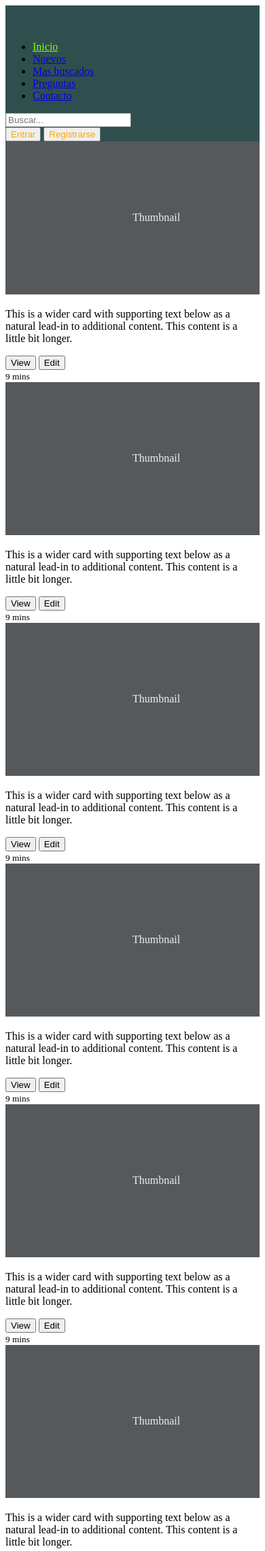
After one commit to jantoniotp/ShoeShop, a Symfony app: template templates/shoe/index.html.twig in a window 390 px wide. The commit adds this page. Shown: the top 2281 px of the page at 68% size. Run offline with Twig, Linux system fonts and the light colour scheme; the template is opened without the code that fills it, so the values that code supplies are empty; some libraries are stand-ins or nearby versions.

Commit message:
agrego controller shoe y responsive image

```diff
--- a/templates/base.html.twig
+++ b/templates/base.html.twig
@@ -20,7 +20,7 @@
                 </a>
 
                 <ul class="nav col-12 col-lg-auto me-lg-auto mb-2 justify-content-center mb-md-0">
-                    <li><a href="#" class="nav-link px-2 text-secondary">Inicio</a></li>
+                    <li><a href="#" class="nav-link px-2" style="color: chartreuse;">Inicio</a></li>
                     <li><a href="#" class="nav-link px-2 text-white">Nuevos</a></li>
                     <li><a href="#" class="nav-link px-2 text-white">Mas buscados</a></li>
                     <li><a href="#" class="nav-link px-2 text-white">Preguntas</a></li>
@@ -32,8 +32,8 @@
                 </form>
 
                 <div class="text-end">
-                    <button type="button" class="btn btn-outline-light me-2">Entrar</button>
-                    <button type="button" class="btn btn-warning">Registrarse</button>
+                    <button type="button" class="btn btn-outline-light me-2" style="color: orange;">Entrar</button>
+                    <button type="button" class="btn btn-warning" style="color: orange;">Registrarse</button>
                 </div>
             </div>
         </div>
--- /dev/null
+++ b/templates/shoe/index.html.twig
@@ -0,0 +1,159 @@
+{% extends 'base.html.twig' %}
+
+{% block title %}Adidas{% endblock %}
+
+{% block body %}
+    <div class="album py-5 bg-light">
+        <div class="container">
+
+            <div class="row row-cols-1 row-cols-sm-2 row-cols-md-3 g-3">
+                <div class="col">
+                    <div class="card shadow-sm">
+                        <svg class="bd-placeholder-img card-img-top" width="100%" height="225" xmlns="http://www.w3.org/2000/svg" role="img" aria-label="Placeholder: Thumbnail" preserveAspectRatio="xMidYMid slice" focusable="false"><title>Placeholder</title><rect width="100%" height="100%" fill="#55595c"></rect><text x="50%" y="50%" fill="#eceeef" dy=".3em">Thumbnail</text></svg>
+
+                        <div class="card-body">
+                            <p class="card-text">This is a wider card with supporting text below as a natural lead-in to additional content. This content is a little bit longer.</p>
+                            <div class="d-flex justify-content-between align-items-center">
+                                <div class="btn-group">
+                                    <button type="button" class="btn btn-sm btn-outline-secondary">View</button>
+                                    <button type="button" class="btn btn-sm btn-outline-secondary">Edit</button>
+                                </div>
+                                <small class="text-muted">9 mins</small>
+                            </div>
+                        </div>
+                    </div>
+                </div>
+                <div class="col">
+                    <div class="card shadow-sm">
+                        <svg class="bd-placeholder-img card-img-top" width="100%" height="225" xmlns="http://www.w3.org/2000/svg" role="img" aria-label="Placeholder: Thumbnail" preserveAspectRatio="xMidYMid slice" focusable="false"><title>Placeholder</title><rect width="100%" height="100%" fill="#55595c"></rect><text x="50%" y="50%" fill="#eceeef" dy=".3em">Thumbnail</text></svg>
+
+                        <div class="card-body">
+                            <p class="card-text">This is a wider card with supporting text below as a natural lead-in to additional content. This content is a little bit longer.</p>
+                            <div class="d-flex justify-content-between align-items-center">
+                                <div class="btn-group">
+                                    <button type="button" class="btn btn-sm btn-outline-secondary">View</button>
+                                    <button type="button" class="btn btn-sm btn-outline-secondary">Edit</button>
+                                </div>
+                                <small class="text-muted">9 mins</small>
+                            </div>
+                        </div>
+                    </div>
+                </div>
+                <div class="col">
+                    <div class="card shadow-sm">
+                        <svg class="bd-placeholder-img card-img-top" width="100%" height="225" xmlns="http://www.w3.org/2000/svg" role="img" aria-label="Placeholder: Thumbnail" preserveAspectRatio="xMidYMid slice" focusable="false"><title>Placeholder</title><rect width="100%" height="100%" fill="#55595c"></rect><text x="50%" y="50%" fill="#eceeef" dy=".3em">Thumbnail</text></svg>
+
+                        <div class="card-body">
+                            <p class="card-text">This is a wider card with supporting text below as a natural lead-in to additional content. This content is a little bit longer.</p>
+                            <div class="d-flex justify-content-between align-items-center">
+                                <div class="btn-group">
+                                    <button type="button" class="btn btn-sm btn-outline-secondary">View</button>
+                                    <button type="button" class="btn btn-sm btn-outline-secondary">Edit</button>
+                                </div>
+                                <small class="text-muted">9 mins</small>
+                            </div>
+                        </div>
+                    </div>
+                </div>
+
+                <div class="col">
+                    <div class="card shadow-sm">
+                        <svg class="bd-placeholder-img card-img-top" width="100%" height="225" xmlns="http://www.w3.org/2000/svg" role="img" aria-label="Placeholder: Thumbnail" preserveAspectRatio="xMidYMid slice" focusable="false"><title>Placeholder</title><rect width="100%" height="100%" fill="#55595c"></rect><text x="50%" y="50%" fill="#eceeef" dy=".3em">Thumbnail</text></svg>
+
+                        <div class="card-body">
+                            <p class="card-text">This is a wider card with supporting text below as a natural lead-in to additional content. This content is a little bit longer.</p>
+                            <div class="d-flex justify-content-between align-items-center">
+                                <div class="btn-group">
+                                    <button type="button" class="btn btn-sm btn-outline-secondary">View</button>
+                                    <button type="button" class="btn btn-sm btn-outline-secondary">Edit</button>
+                                </div>
+                                <small class="text-muted">9 mins</small>
+                            </div>
+                        </div>
+                    </div>
+                </div>
+                <div class="col">
+                    <div class="card shadow-sm">
+                        <svg class="bd-placeholder-img card-img-top" width="100%" height="225" xmlns="http://www.w3.org/2000/svg" role="img" aria-label="Placeholder: Thumbnail" preserveAspectRatio="xMidYMid slice" focusable="false"><title>Placeholder</title><rect width="100%" height="100%" fill="#55595c"></rect><text x="50%" y="50%" fill="#eceeef" dy=".3em">Thumbnail</text></svg>
+
+                        <div class="card-body">
+                            <p class="card-text">This is a wider card with supporting text below as a natural lead-in to additional content. This content is a little bit longer.</p>
+                            <div class="d-flex justify-content-between align-items-center">
+                                <div class="btn-group">
+                                    <button type="button" class="btn btn-sm btn-outline-secondary">View</button>
+                                    <button type="button" class="btn btn-sm btn-outline-secondary">Edit</button>
+                                </div>
+                                <small class="text-muted">9 mins</small>
+                            </div>
+                        </div>
+                    </div>
+                </div>
+                <div class="col">
+                    <div class="card shadow-sm">
+                        <svg class="bd-placeholder-img card-img-top" width="100%" height="225" xmlns="http://www.w3.org/2000/svg" role="img" aria-label="Placeholder: Thumbnail" preserveAspectRatio="xMidYMid slice" focusable="false"><title>Placeholder</title><rect width="100%" height="100%" fill="#55595c"></rect><text x="50%" y="50%" fill="#eceeef" dy=".3em">Thumbnail</text></svg>
+
+                        <div class="card-body">
+                            <p class="card-text">This is a wider card with supporting text below as a natural lead-in to additional content. This content is a little bit longer.</p>
+                            <div class="d-flex justify-content-between align-items-center">
+                                <div class="btn-group">
+                                    <button type="button" class="btn btn-sm btn-outline-secondary">View</button>
+                                    <button type="button" class="btn btn-sm btn-outline-secondary">Edit</button>
+                                </div>
+                                <small class="text-muted">9 mins</small>
+                            </div>
+                        </div>
+                    </div>
+                </div>
+
+                <div class="col">
+                    <div class="card shadow-sm">
+                        <svg class="bd-placeholder-img card-img-top" width="100%" height="225" xmlns="http://www.w3.org/2000/svg" role="img" aria-label="Placeholder: Thumbnail" preserveAspectRatio="xMidYMid slice" focusable="false"><title>Placeholder</title><rect width="100%" height="100%" fill="#55595c"></rect><text x="50%" y="50%" fill="#eceeef" dy=".3em">Thumbnail</text></svg>
+
+                        <div class="card-body">
+                            <p class="card-text">This is a wider card with supporting text below as a natural lead-in to additional content. This content is a little bit longer.</p>
+                            <div class="d-flex justify-content-between align-items-center">
+                                <div class="btn-group">
+                                    <button type="button" class="btn btn-sm btn-outline-secondary">View</button>
+                                    <button type="button" class="btn btn-sm btn-outline-secondary">Edit</button>
+                                </div>
+                                <small class="text-muted">9 mins</small>
+                            </div>
+                        </div>
+                    </div>
+                </div>
+                <div class="col">
+                    <div class="card shadow-sm">
+                        <svg class="bd-placeholder-img card-img-top" width="100%" height="225" xmlns="http://www.w3.org/2000/svg" role="img" aria-label="Placeholder: Thumbnail" preserveAspectRatio="xMidYMid slice" focusable="false"><title>Placeholder</title><rect width="100%" height="100%" fill="#55595c"></rect><text x="50%" y="50%" fill="#eceeef" dy=".3em">Thumbnail</text></svg>
+
+                        <div class="card-body">
+                            <p class="card-text">This is a wider card with supporting text below as a natural lead-in to additional content. This content is a little bit longer.</p>
+                            <div class="d-flex justify-content-between align-items-center">
+                                <div class="btn-group">
+                                    <button type="button" class="btn btn-sm btn-outline-secondary">View</button>
+                                    <button type="button" class="btn btn-sm btn-outline-secondary">Edit</button>
+                                </div>
+                                <small class="text-muted">9 mins</small>
+                            </div>
+                        </div>
+                    </div>
+                </div>
+                <div class="col">
+                    <div class="card shadow-sm">
+                        <svg class="bd-placeholder-img card-img-top" width="100%" height="225" xmlns="http://www.w3.org/2000/svg" role="img" aria-label="Placeholder: Thumbnail" preserveAspectRatio="xMidYMid slice" focusable="false"><title>Placeholder</title><rect width="100%" height="100%" fill="#55595c"></rect><text x="50%" y="50%" fill="#eceeef" dy=".3em">Thumbnail</text></svg>
+
+                        <div class="card-body">
+                            <p class="card-text">This is a wider card with supporting text below as a natural lead-in to additional content. This content is a little bit longer.</p>
+                            <div class="d-flex justify-content-between align-items-center">
+                                <div class="btn-group">
+                                    <button type="button" class="btn btn-sm btn-outline-secondary">View</button>
+                                    <button type="button" class="btn btn-sm btn-outline-secondary">Edit</button>
+                                </div>
+                                <small class="text-muted">9 mins</small>
+                            </div>
+                        </div>
+                    </div>
+                </div>
+            </div>
+        </div>
+    </div>
+{% endblock %}
--- a/templates/site/index.html.twig
+++ b/templates/site/index.html.twig
@@ -8,7 +8,7 @@
 
         <div class="row row-cols-1 row-cols-lg-3 align-items-stretch g-4 py-5">
             <div class="col">
-                <div class="card card-cover h-100 overflow-hidden text-white bg-dark rounded-5 shadow-lg" style="background-image: url({{ asset('uploads/photos/adidas.jpg') }});">
+                <div class="card card-cover h-100 overflow-hidden text-white bg-dark rounded-5 shadow-lg" style="background-image: url({{ asset('uploads/photos/adidas.jpg') }}); background-size: 100% auto;">
                     <div class="d-flex flex-column h-100 p-5 pb-3 text-white text-shadow-1">
                         <h2 class="pt-5 mt-5 mb-4 display-6 lh-1 fw-bold"></h2>
                         <ul class="d-flex list-unstyled mt-auto">
@@ -29,7 +29,7 @@
             </div>
 
             <div class="col">
-                <div class="card card-cover h-100 overflow-hidden text-white bg-dark rounded-5 shadow-lg" style="background-image: url({{ asset('uploads/photos/nike.jpg') }});">
+                <div class="card card-cover h-100 overflow-hidden text-white bg-dark rounded-5 shadow-lg" style="background-image: url({{ asset('uploads/photos/nike.jpg') }}); background-size: 100% auto;">
                     <div class="d-flex flex-column h-100 p-5 pb-3 text-white text-shadow-1">
                         <h2 class="pt-5 mt-5 mb-4 display-6 lh-1 fw-bold"></h2>
                         <ul class="d-flex list-unstyled mt-auto">
@@ -50,7 +50,7 @@
             </div>
 
             <div class="col">
-                <div class="card card-cover h-100 overflow-hidden text-white bg-dark rounded-5 shadow-lg" style="background-image: url({{ asset('uploads/photos/pirma.jpg') }});">
+                <div class="card card-cover h-100 overflow-hidden text-white bg-dark rounded-5 shadow-lg" style="background-image: url({{ asset('uploads/photos/pirma.jpg') }}); background-size: 100% auto;">
                     <div class="d-flex flex-column h-100 p-5 pb-3 text-shadow-1">
                         <h2 class="pt-5 mt-5 mb-4 display-6 lh-1 fw-bold"></h2>
                         <ul class="d-flex list-unstyled mt-auto">
```
Also changed, not shown: src/Controller/ShoeController.php (added, +18 -0 lines).
